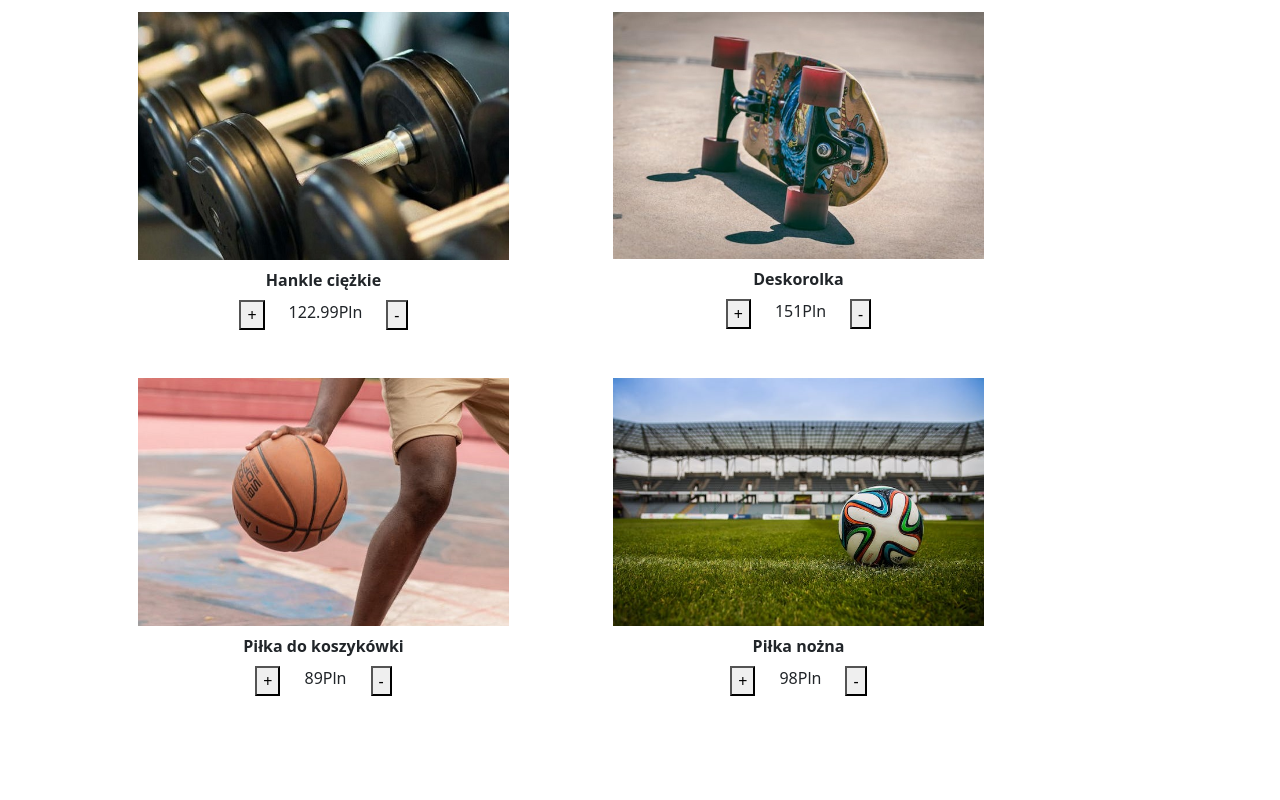
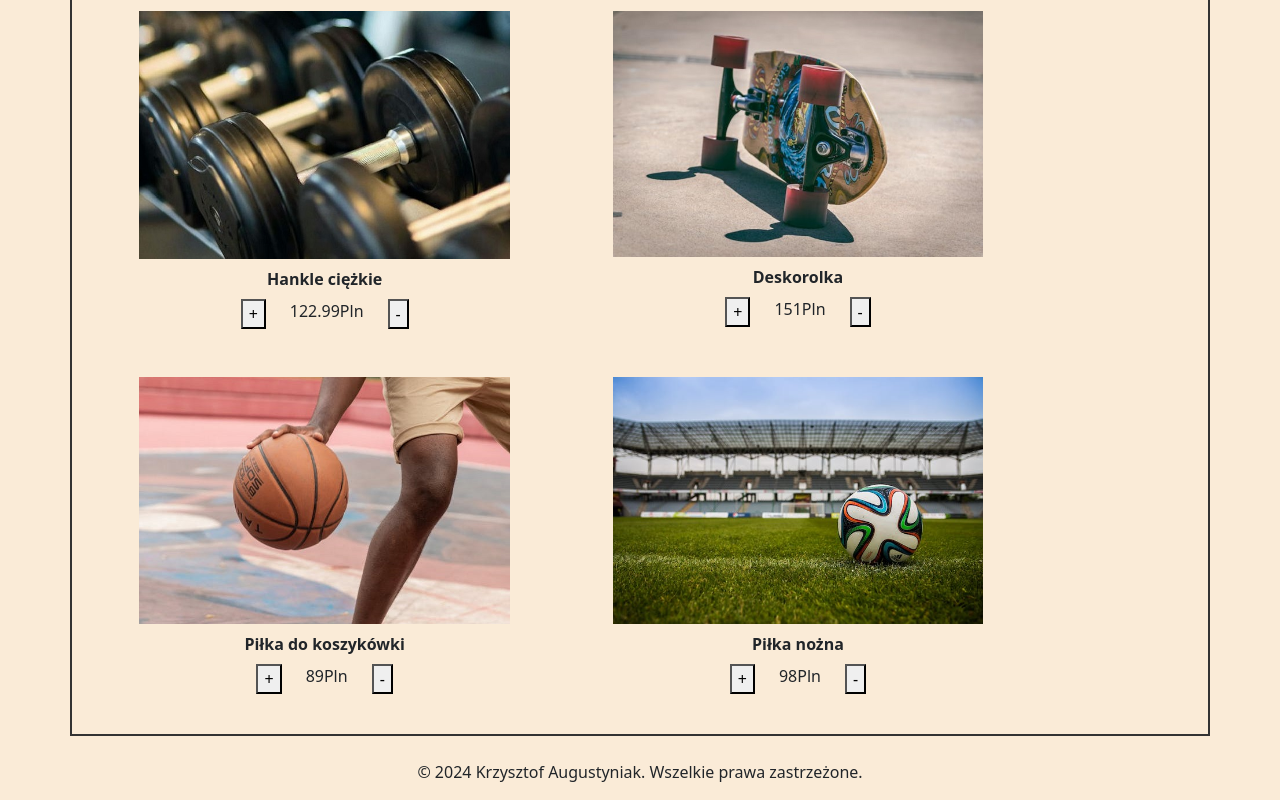
Before and after one commit to KrzysztofAugustyniak1981/SklepSportowy, a plain HTML site: page Index.html in a window 1280 px wide. Shown: the part 1402-2202 px from the top of the page. Before the commit the page ends 2138 px from the top, so only its background shows below. Drawn offline with nearby package versions, Linux system fonts and the light colour scheme.

Commit message:
add footer repair js const

```diff
--- a/Index.html
+++ b/Index.html
@@ -13,8 +13,8 @@
 
 </head>
 
-<body onload="wszystkoInput()">
-    <div class="container">
+<body onload="wszystkoInput()" class="">
+    <div class="container page">
         <div class="row">
             <div class="col-10 m-3">
                 <div class="row my-2"> <!-- podział na 2 ?? -->
@@ -35,7 +35,8 @@
                             <div class="collapse navbar-collapse" id="navbarSupportedContent">
                                 <ul class="navbar-nav me-auto mb-2 mb-lg-0">
                                     <li class="nav-item">
-                                        <a class="nav-link active" id="myBtnAll" href="javascript: wszystkoInput()">Wszystko</a>
+                                        <a class="nav-link active" id="myBtnAll"
+                                            href="javascript: wszystkoInput()">Wszystko</a>
                                     </li>
                                     <li class="nav-item">
                                         <a class="nav-link" id="doDomu" href="javascript: DoDomuInput()">Do domu</a>
@@ -44,13 +45,14 @@
                                         <a class="nav-link" id="doWody" href="javascript: DoWodyInput()">Do wody</a>
                                     </li>
                                     <li class="nav-item">
-                                        <a class="nav-link" id="naDworze" href="javascript: NaDworzeInput()">Na dworze</a>
+                                        <a class="nav-link" id="naDworze" href="javascript: NaDworzeInput()">Na
+                                            dworze</a>
                                     </li>
                                 </ul>
                             </div>
                             <div class="d-flex">
-                                <button class="btn btn-outline-success" onclick="openModal()"><i class="fa fa-shopping-cart"
-                                        aria-hidden="true"></i>
+                                <button class="btn btn-outline-success" onclick="openModal()"><i
+                                        class="fa fa-shopping-cart" aria-hidden="true"></i>
                                     <div id="cart">(0)</div>
                                 </button>
                             </div>
@@ -75,8 +77,15 @@
             <div id="cartView" class="m-3">
             </div>
         </div>
+    </div>
         <footer>
-
+            <div class="container">
+                <div class="row text-center">
+                    <div class="col">
+                        <p><br>© 2024 Krzysztof Augustyniak. Wszelkie prawa zastrzeżone.<br></p>
+                    </div>
+                </div>
+            </div>
         </footer>
         <script src="./JS.js"></script>
         <script src="https://kit.fontawesome.com/9395b521ba.js" crossorigin="anonymous"></script>
--- a/JS.js
+++ b/JS.js
@@ -16,19 +16,17 @@ let product = [
 let length = product.length;
 let cartPrice = 0;
 let cartPriceRe = 0;
-/* inputs */
-let productList = document.getElementById("Products");
-let cartPlace = document.getElementById("cart");
-let cartOverlay = document.getElementById("cartView");
-
-
-/* get element */
+/* Elements */
+const productList = document.getElementById("Products");
+const cartPlace = document.getElementById("cart");
+const cartOverlay = document.getElementById("cartView");
+const buttonGroup = document.getElementById("Products");
 
 
 /* Function */
 function wszystkoInput() {
+    clear();
     let i = length -1;
-    clear();
     OfferAll();
 
     function OfferAll() {
@@ -72,7 +70,6 @@ function DoDomuInput() {
         i +
         '">-</button></div></div></div></div>';
         i--;
-        console.log("lol1");
         OfferInside();
     } else if (i>-1) {
         i--;
@@ -141,7 +138,6 @@ function NaDworzeInput() {
     document.getElementById("naDworze").classList.add('active');
 }
 
-const buttonGroup = document.getElementById("Products");
 let buttonGroupPressed = e => {
     let isButton = e.target.nodeName === 'BUTTON';
     if(!isButton) {
@@ -161,9 +157,6 @@ let buttonGroupPressed = e => {
         console.log(product[buyingProduct][4]);
     } cartRefresh()
 }
-buttonGroup.addEventListener("click", buttonGroupPressed);
-cartOverlay.addEventListener("click", buttonGroupPressed);
-cartOverlay.addEventListener("click", openModal);
 
 
 
@@ -215,3 +208,9 @@ function closeModal() {
     document.getElementById('overlay').style.display = 'none';
 
 }
+
+
+
+buttonGroup.addEventListener("click", buttonGroupPressed);
+cartOverlay.addEventListener("click", buttonGroupPressed);
+cartOverlay.addEventListener("click", openModal);
--- a/Style.css
+++ b/Style.css
@@ -38,3 +38,10 @@
     right: 15px;
     font-size: 20px;
 }
+
+body {
+    background-color: antiquewhite;
+}
+.page {
+    border: 2px solid #333;
+}
```
Lines whose indentation alone changed are shown as unchanged.
